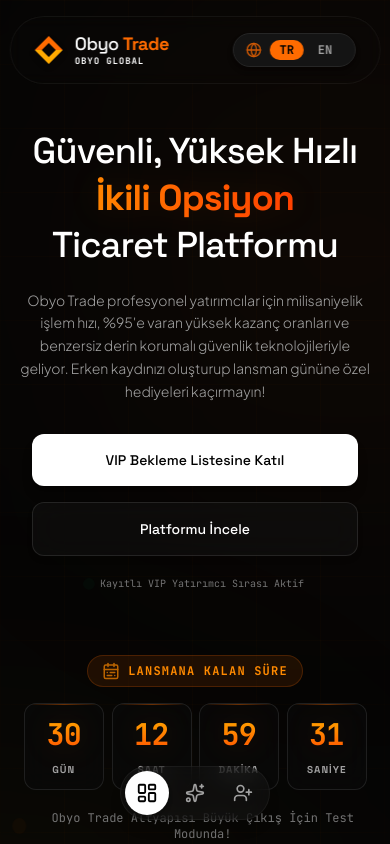
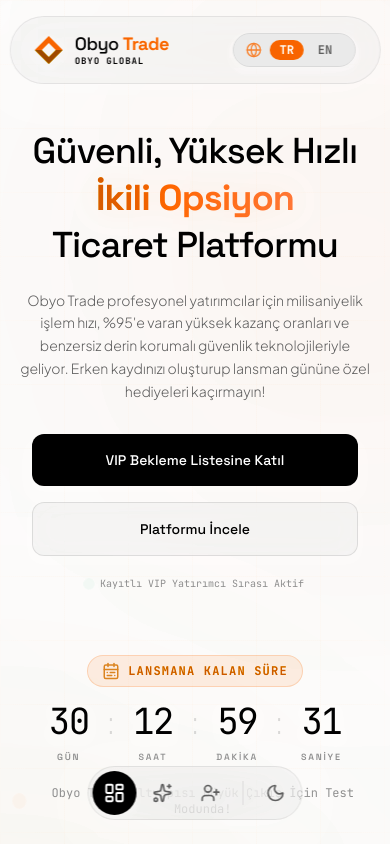
Before and after one commit to efekangra-eng/Obyo, a React (Vite) app: page / in a window 390 px wide. Shown: the top 844 px of the page. Built offline with nearby package versions, Linux system fonts and the light colour scheme.

Commit message:
feat: add theme toggle and integration for lead capture
- Implement light mode theme toggle with CSS filters
- Update glassmorphism UI components for better aesthetics
- Integrate FormSubmit API for registration email notifications
- Add animation utilities for background and UI elements

```diff
--- a/src/App.tsx
+++ b/src/App.tsx
@@ -24,13 +24,24 @@
   Network,
   LayoutDashboard,
   Sparkles,
-  UserPlus
+  UserPlus,
+  Sun,
+  Moon
 } from 'lucide-react';
 
 export default function App() {
   const [lang, setLang] = useState<Language>('TR'); // TR by default as requested, with EN swap
   const [scrolled, setScrolled] = useState(false);
   const [activeSection, setActiveSection] = useState<string>('');
+  const [isLight, setIsLight] = useState(true);
+
+  useEffect(() => {
+    if (isLight) {
+      document.documentElement.classList.add('light');
+    } else {
+      document.documentElement.classList.remove('light');
+    }
+  }, [isLight]);
 
   useEffect(() => {
     const handleScroll = () => {
@@ -84,7 +95,7 @@
       </div>
 
       {/* 2. FLOATING OVAL NAVIGATION BAR */}
-      <div className={`fixed top-4 md:top-6 left-1/2 -translate-x-1/2 z-50 transition-all duration-500 w-[95%] max-w-5xl rounded-full border ${scrolled ? 'bg-neutral-900/60 backdrop-blur-xl border-white/10 shadow-2xl py-3 px-6' : 'bg-neutral-900/10 backdrop-blur-sm border-white/5 py-4 px-6'}`}>
+      <div className={`fixed top-4 md:top-6 left-1/2 -translate-x-1/2 z-[100] transition-all duration-500 w-[95%] max-w-5xl rounded-full ${scrolled ? 'glass-panel py-3 px-6' : 'glass-card border-transparent py-4 px-6'}`}>
         <div className="flex items-center justify-between">
 
           {/* Brand Logo Anchor Left */}
@@ -160,7 +171,7 @@
       </div>
 
       {/* BOTTOM FLOATING ACTION BAR */}
-      <div className={`fixed bottom-6 left-1/2 -translate-x-1/2 z-50 transition-all duration-500 rounded-full border ${scrolled ? 'bg-neutral-900/80 backdrop-blur-xl border-white/10 shadow-2xl' : 'bg-neutral-900/40 backdrop-blur-md border-white/5'} p-1.5 flex items-center gap-2 shadow-lg`}>
+      <div className={`fixed bottom-6 left-1/2 -translate-x-1/2 z-[100] transition-all duration-500 rounded-full ${scrolled ? 'glass-panel' : 'glass-card'} p-1.5 flex items-center gap-2`}>
         <button
           onClick={() => scrollToSection('platform-preview')}
           className={`p-2.5 rounded-full transition-all duration-300 cursor-pointer ${activeSection === 'platform-preview' ? 'bg-white text-black shadow-md relative scale-110' : 'text-neutral-400 hover:text-white hover:bg-white/10'}`}
@@ -181,6 +192,14 @@
           title={t.nav.register}
         >
           <UserPlus className="w-5 h-5" />
+        </button>
+        <div className="w-[1px] h-6 bg-white/10 mx-1" />
+        <button
+          onClick={() => setIsLight(!isLight)}
+          className="p-2.5 rounded-full transition-all duration-300 cursor-pointer text-neutral-400 hover:text-white hover:bg-white/10"
+          title={lang === 'TR' ? 'Tema Değiştir' : 'Toggle Theme'}
+        >
+          {isLight ? <Moon className="w-5 h-5" /> : <Sun className="w-5 h-5" />}
         </button>
       </div>
 
--- a/src/components/CountdownTimer.tsx
+++ b/src/components/CountdownTimer.tsx
@@ -80,21 +80,17 @@
       </motion.div>
 
       {/* Grid count display */}
-      <div id="countdown" className="grid grid-cols-4 gap-2 sm:gap-4 md:gap-6 w-full max-w-2xl px-2">
+      <div id="countdown" className="flex items-center justify-center gap-2 sm:gap-4 md:gap-8 w-full max-w-2xl px-2">
         {timeBlocks.map((block, idx) => (
+          <React.Fragment key={block.id}>
             <motion.div
-            key={block.id}
               initial={{ opacity: 0, scale: 0.9 }}
               whileInView={{ opacity: 1, scale: 1 }}
               viewport={{ once: true }}
               transition={{ duration: 0.5, delay: idx * 0.1 }}
-            className="relative overflow-hidden rounded-xl border border-neutral-800/80 bg-neutral-950/60 p-3 sm:p-5 flex flex-col items-center justify-center glow-orange/10 backdrop-blur-md"
+              className="flex flex-col items-center justify-center min-w-[60px] sm:min-w-[80px]"
             >
-            {/* Top glass lighting accent */}
-            <div className="absolute top-0 inset-x-0 h-[1px] bg-gradient-to-r from-transparent via-[#FF6B00]/40 to-transparent" />
-
-            <div className="relative font-mono font-black text-3xl sm:text-5xl md:text-6xl text-primary flex justify-center tracking-tight min-w-[50px] leading-tight">
-              {/* Animation on number change */}
+              <div className="relative font-mono font-light text-4xl sm:text-6xl md:text-[5rem] text-white flex justify-center tracking-tighter leading-none mb-2">
                 <AnimatePresence mode="popLayout">
                   <motion.span
                     key={block.value}
@@ -102,17 +98,23 @@
                     animate={{ y: 0, opacity: 1 }}
                     exit={{ y: -20, opacity: 0 }}
                     transition={{ type: 'spring', stiffness: 300, damping: 25 }}
-                  className="bg-gradient-to-b from-[#FFAA00] to-[#FF4500] bg-clip-text text-transparent filter drop-shadow-[0_0_15px_rgba(255,107,0,0.15)] font-bold font-mono"
+                    className="text-white filter drop-shadow-lg"
                   >
                     {formatNum(block.value)}
                   </motion.span>
                 </AnimatePresence>
               </div>
 
-            <span className="mt-2 text-[10px] sm:text-xs font-bold font-display tracking-widest text-neutral-400">
+              <span className="mt-1 text-[9px] sm:text-[11px] font-semibold font-display tracking-[0.2em] text-neutral-500 uppercase">
                 {block.label}
               </span>
             </motion.div>
+            {idx < timeBlocks.length - 1 && (
+              <div className="text-3xl sm:text-5xl text-white/20 font-light pb-6 animate-pulse">
+                :
+              </div>
+            )}
+          </React.Fragment>
         ))}
       </div>
 
--- a/src/components/RegistrationForm.tsx
+++ b/src/components/RegistrationForm.tsx
@@ -23,6 +23,7 @@
 
   // Error/validation states
   const [errorMsg, setErrorMsg] = useState<string>('');
+  const [isSubmitting, setIsSubmitting] = useState(false);
 
   // Registration persistence state
   const [registeredUser, setRegisteredUser] = useState<UserSubscription | null>(null);
@@ -39,7 +40,7 @@
     }
   }, []);
 
-  const handleFormSubmit = (e: React.FormEvent) => {
+  const handleFormSubmit = async (e: React.FormEvent) => {
     e.preventDefault();
     setErrorMsg('');
 
@@ -56,6 +57,8 @@
       return;
     }
 
+    setIsSubmitting(true);
+
     // Double check if already registered in simulated queue
     const queueStartNum = 1424; // Static benchmark starting priority queue
     const randomOffset = Math.floor(Math.random() * 25) + 3;
@@ -68,6 +71,26 @@
       queueNum: finalQueueNumber
     };
 
+    // Send email to the system owner using Formsubmit
+    try {
+      await fetch("https://formsubmit.co/ajax/efekansaga@gmail.com", {
+        method: "POST",
+        headers: {
+          'Content-Type': 'application/json',
+          'Accept': 'application/json'
+        },
+        body: JSON.stringify({
+          _subject: `Yeni Ön Lansman Kaydı: ${newSubscriber.name}`,
+          İsim: newSubscriber.name,
+          Eposta: newSubscriber.email,
+          Rol: newSubscriber.role,
+          SıraNumarası: newSubscriber.queueNum
+        })
+      });
+    } catch (err) {
+      console.error("Email notification failed", err);
+    }
+
     try {
       localStorage.setItem('obyo_user_registration', JSON.stringify(newSubscriber));
       setRegisteredUser(newSubscriber);
@@ -75,6 +98,8 @@
       console.error('LocalStorage write failed:', e);
       // Fallback update
       setRegisteredUser(newSubscriber);
+    } finally {
+      setIsSubmitting(false);
     }
   };
 
@@ -198,10 +223,11 @@
                 {/* Submit Trigger btn */}
                 <button
                   type="submit"
+                  disabled={isSubmitting}
                   id="form-submit-btn"
-                  className="w-full mt-2 py-3 bg-white hover:bg-neutral-200 text-black font-display font-bold uppercase text-sm rounded-xl transition-all duration-300 hover:shadow-lg active:scale-[0.99] cursor-pointer"
+                  className="w-full mt-2 py-3 bg-white hover:bg-neutral-200 text-black font-display font-bold uppercase text-sm rounded-xl transition-all duration-300 hover:shadow-lg active:scale-[0.99] cursor-pointer disabled:opacity-70 disabled:cursor-not-allowed"
                 >
-                  {t.register.ctaButton}
+                  {isSubmitting ? (lang === 'TR' ? 'Kaydediliyor...' : 'Submitting...') : t.register.ctaButton}
                 </button>
               </form>
             </motion.div>
--- a/src/index.css
+++ b/src/index.css
@@ -64,18 +64,69 @@
   color: #F3F4F6;
 }
 
+html.light {
+  filter: invert(1) hue-rotate(180deg);
+}
+
+html.light img,
+html.light video,
+html.light .no-invert {
+  filter: invert(1) hue-rotate(180deg);
+}
+
+@keyframes bg-gradient-animation {
+  0% { background-position: 0% 50%; }
+  50% { background-position: 100% 50%; }
+  100% { background-position: 0% 50%; }
+}
+
+.animate-bg-gradient {
+  background-size: 400% 400%;
+  animation: bg-gradient-animation 12s ease infinite;
+}
+
+@keyframes float {
+  0% { transform: translate(0, 0) scale(1); }
+  33% { transform: translate(50px, -50px) scale(1.1); }
+  66% { transform: translate(-30px, 40px) scale(0.9); }
+  100% { transform: translate(0, 0) scale(1); }
+}
+
+.animate-float {
+  animation: float 15s ease-in-out infinite;
+}
+
+.animate-float-delayed {
+  animation: float 18s ease-in-out infinite 3s;
+}
+
+.animate-float-slow {
+  animation: float 20s ease-in-out infinite 1s;
+}
+
 /* Glassmorphism custom classes */
 .glass-card {
-  background: rgba(15, 15, 15, 0.7);
-  backdrop-filter: blur(12px);
-  border: 1px solid rgba(255, 107, 0, 0.1);
-  box-shadow: 0 8px 32px 0 rgba(0, 0, 0, 0.5);
-  transition: border-color 0.3s ease, box-shadow 0.3s ease;
+  background: rgba(20, 20, 20, 0.4);
+  backdrop-filter: blur(24px);
+  -webkit-backdrop-filter: blur(24px);
+  border: 1px solid rgba(255, 255, 255, 0.08);
+  box-shadow: 0 8px 32px 0 rgba(0, 0, 0, 0.3);
+  transition: border-color 0.3s ease, box-shadow 0.3s ease, transform 0.3s ease;
 }
 
 .glass-card:hover {
-  border-color: rgba(255, 107, 0, 0.25);
-  box-shadow: 0 8px 32px 0 rgba(255, 107, 0, 0.05);
+  background: rgba(20, 20, 20, 0.6);
+  border-color: rgba(255, 107, 0, 0.3);
+  box-shadow: 0 8px 32px 0 rgba(255, 107, 0, 0.1);
+  transform: translateY(-2px);
+}
+
+.glass-panel {
+  background: rgba(10, 10, 10, 0.5);
+  backdrop-filter: blur(30px);
+  -webkit-backdrop-filter: blur(30px);
+  border: 1px solid rgba(255, 255, 255, 0.1);
+  box-shadow: inset 0 0 20px rgba(255, 255, 255, 0.02), 0 8px 32px 0 rgba(0, 0, 0, 0.4);
 }
 
 .glow-orange {
```
Lines whose indentation alone changed are shown as unchanged.
